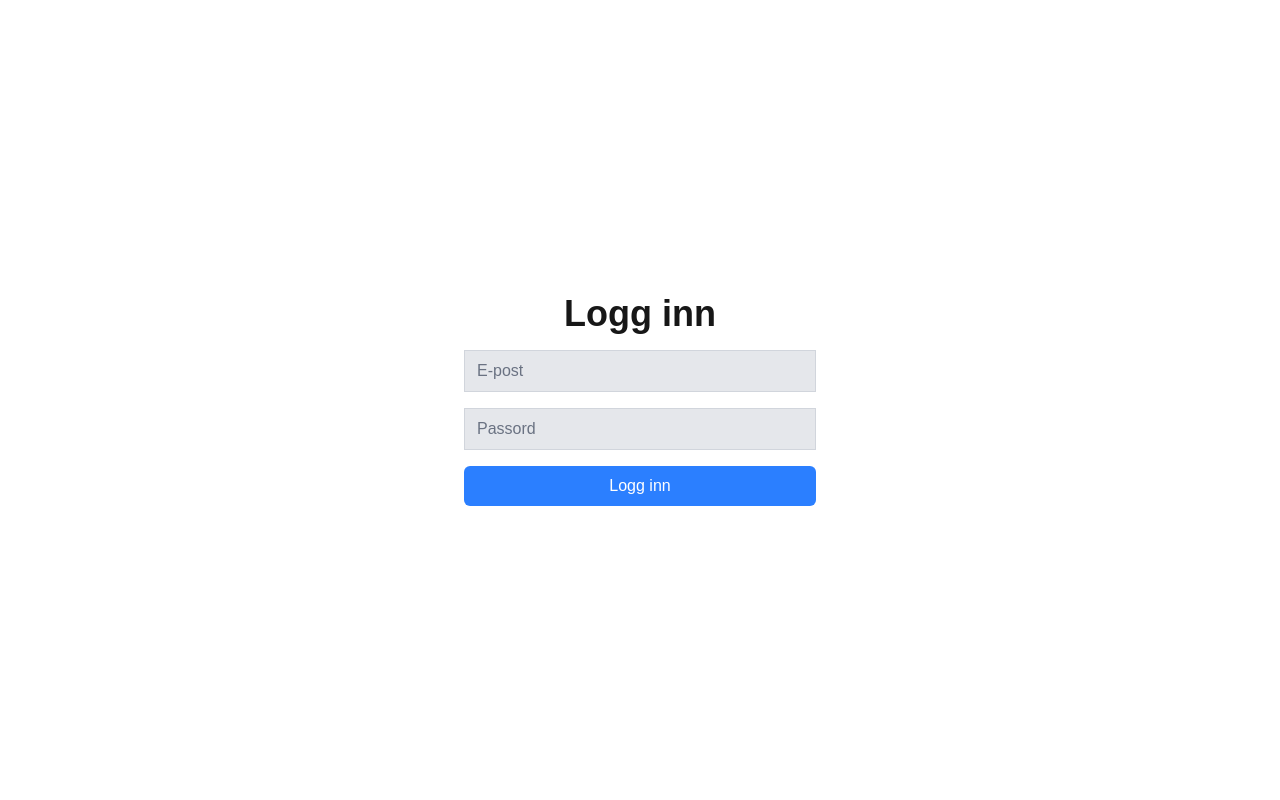
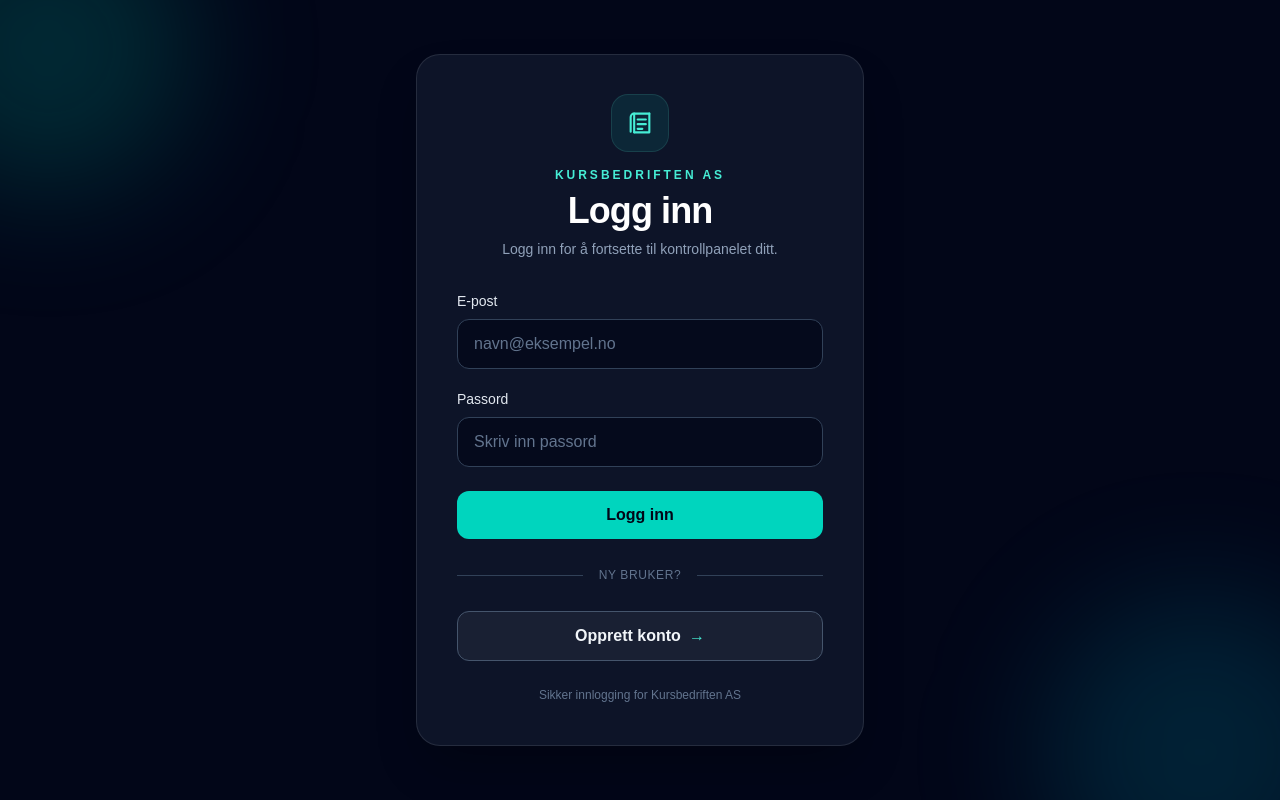
Before and after one commit to McMrDude/fagprove_test, a Next.js app: page /login in a window 1280 px wide. Built offline with nearby package versions, Linux system fonts and the light colour scheme.

Commit message:
Update page.tsx

```diff
--- a/app/login/page.tsx
+++ b/app/login/page.tsx
@@ -1,4 +1,3 @@
-
 "use client";
 
 import { FormEvent, useState } from "react";
@@ -50,43 +49,107 @@ export default function LoginPage() {
     };
 
     return (
-        <div className="flex min-h-screen flex-col items-center justify-center py-2">
-            <h1 className="mb-4 text-4xl font-bold">Logg inn</h1>
+        <main className="relative flex min-h-screen items-center justify-center overflow-hidden bg-slate-950 px-4 py-10 text-white">
+            {/* Soft background decoration */}
+            <div className="pointer-events-none absolute -left-24 -top-24 h-72 w-72 rounded-full bg-teal-500/20 blur-3xl" />
+            <div className="pointer-events-none absolute -bottom-28 -right-20 h-80 w-80 rounded-full bg-cyan-500/15 blur-3xl" />
 
-            <form
-                onSubmit={handleSubmit}
-                className="flex w-full max-w-sm flex-col gap-4 px-4"
+            <section className="relative w-full max-w-md rounded-3xl border border-white/10 bg-slate-900/90 p-8 shadow-2xl shadow-black/30 sm:p-10">
+                <div className="mb-8 text-center">
+                    <div className="mx-auto mb-4 flex h-14 w-14 items-center justify-center rounded-2xl bg-teal-400/10 text-teal-300 ring-1 ring-teal-300/20">
+                        <svg
+                            aria-hidden="true"
+                            viewBox="0 0 24 24"
+                            fill="none"
+                            className="h-7 w-7"
+                            stroke="currentColor"
+                            strokeWidth="1.8"
                         >
+                            <path strokeLinecap="round" strokeLinejoin="round" d="M4 19.5V6.8A2.8 2.8 0 0 1 6.8 4H20" />
+                            <path strokeLinecap="round" strokeLinejoin="round" d="M7 4v16" />
+                            <path strokeLinecap="round" strokeLinejoin="round" d="M7 20h13V4" />
+                            <path strokeLinecap="round" strokeLinejoin="round" d="M10 9h7M10 13h7M10 17h4" />
+                        </svg>
+                    </div>
+
+                    <p className="mb-2 text-xs font-semibold uppercase tracking-[0.25em] text-teal-300">
+                        Kursbedriften AS
+                    </p>
+                    <h1 className="text-3xl font-bold tracking-tight sm:text-4xl">
+                        Logg inn
+                    </h1>
+                    <p className="mt-2 text-sm text-slate-400">
+                        Logg inn for å fortsette til kontrollpanelet ditt.
+                    </p>
+                </div>
+
+                <form onSubmit={handleSubmit} className="flex flex-col gap-5">
+                    <div>
+                        <label htmlFor="email" className="mb-2 block text-sm font-medium text-slate-200">
+                            E-post
+                        </label>
                         <input
+                            id="email"
                             type="email"
-                    placeholder="E-post"
+                            placeholder="navn@eksempel.no"
                             value={email}
                             onChange={(e) => setEmail(e.target.value)}
+                            autoComplete="email"
                             required
-                    className="border border-gray-300 bg-gray-200 px-3 py-2 text-gray-800 placeholder:text-gray-500 focus:outline-none focus:ring-2 focus:ring-blue-500"
+                            className="w-full rounded-xl border border-slate-700 bg-slate-950/70 px-4 py-3 text-white outline-none transition placeholder:text-slate-500 focus:border-teal-400 focus:ring-2 focus:ring-teal-400/20"
                         />
+                    </div>
 
+                    <div>
+                        <label htmlFor="password" className="mb-2 block text-sm font-medium text-slate-200">
+                            Passord
+                        </label>
                         <input
+                            id="password"
                             type="password"
-                    placeholder="Passord"
+                            placeholder="Skriv inn passord"
                             value={password}
                             onChange={(e) => setPassword(e.target.value)}
+                            autoComplete="current-password"
                             required
-                    className="border border-gray-300 bg-gray-200 px-3 py-2 text-gray-800 placeholder:text-gray-500 focus:outline-none focus:ring-2 focus:ring-blue-500"
+                            className="w-full rounded-xl border border-slate-700 bg-slate-950/70 px-4 py-3 text-white outline-none transition placeholder:text-slate-500 focus:border-teal-400 focus:ring-2 focus:ring-teal-400/20"
                         />
+                    </div>
 
                     {error && (
-                    <p className="text-sm text-red-600">{error}</p>
+                        <p role="alert" className="rounded-xl border border-red-400/20 bg-red-500/10 px-4 py-3 text-sm text-red-300">
+                            {error}
+                        </p>
                     )}
 
                     <button
                         type="submit"
                         disabled={loading}
-                    className="rounded-md bg-blue-500 px-4 py-2 text-white hover:bg-blue-600 disabled:cursor-not-allowed disabled:opacity-50"
+                        className="mt-1 rounded-xl bg-teal-400 px-4 py-3 font-semibold text-slate-950 transition hover:bg-teal-300 focus:outline-none focus:ring-2 focus:ring-teal-300 focus:ring-offset-2 focus:ring-offset-slate-900 disabled:cursor-not-allowed disabled:opacity-50"
                     >
                         {loading ? "Logger inn..." : "Logg inn"}
                     </button>
                 </form>
+
+                <div className="my-7 flex items-center gap-4">
+                    <div className="h-px flex-1 bg-slate-700" />
+                    <span className="text-xs uppercase tracking-wider text-slate-500">Ny bruker?</span>
+                    <div className="h-px flex-1 bg-slate-700" />
                 </div>
+
+                <button
+                    type="button"
+                    onClick={() => router.push("/register")}
+                    className="w-full rounded-xl border border-slate-600 bg-white/5 px-4 py-3 font-semibold text-slate-100 transition hover:border-teal-300/60 hover:bg-teal-300/10 focus:outline-none focus:ring-2 focus:ring-teal-300/50"
+                >
+                    Opprett konto
+                    <span aria-hidden="true" className="ml-2 text-teal-300">→</span>
+                </button>
+
+                <p className="mt-6 text-center text-xs leading-5 text-slate-500">
+                    Sikker innlogging for Kursbedriften AS
+                </p>
+            </section>
+        </main>
     );
 }
```
Lines whose indentation alone changed are shown as unchanged.
